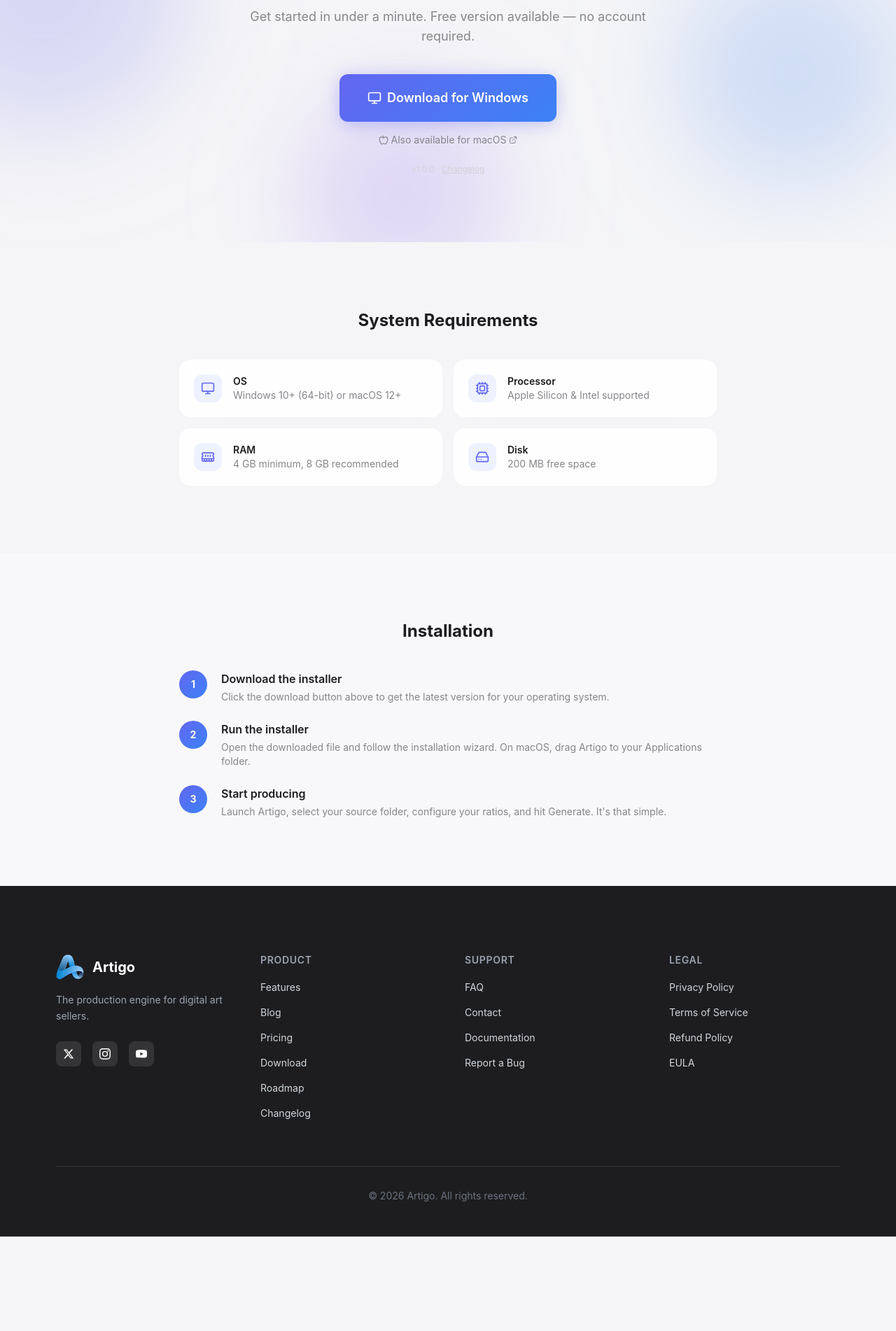
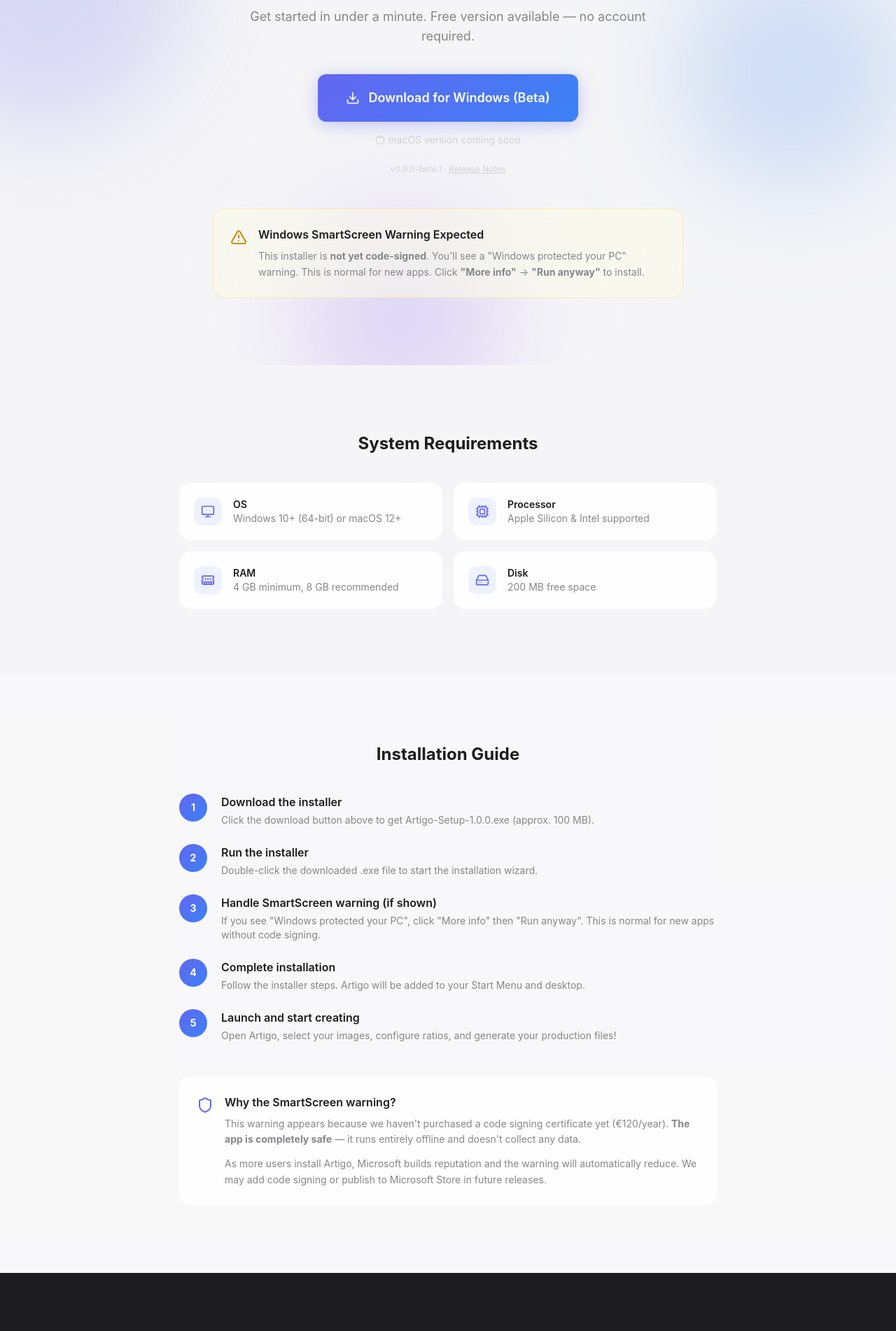
Before and after one commit to Strikeh/Artigo-web, a Next.js app: page /download in a window 1280 px wide. Shown: the part 258-2160 px from the top of the page at 70% size. Before the commit the page ends 2025 px from the top, so only its background shows below. Built offline with nearby package versions, Linux system fonts and the light colour scheme.

Commit message:
fix zoom images

```diff
--- a/src/app/download/page.tsx
+++ b/src/app/download/page.tsx
@@ -10,11 +10,17 @@
   Cpu,
   MemoryStick,
   ExternalLink,
+  AlertTriangle,
+  Shield,
 } from "lucide-react";
 import { Button } from "@/components/ui/Button";
 import { AnimatedBlobs } from "@/components/layout/AnimatedBlobs";
 
 type OS = "windows" | "mac" | "other";
+
+const DOWNLOAD_URL =
+  "https://github.com/Strikeh/Artigo-web/releases/download/v0.9.0-beta.1/Artigo-Setup-1.0.0.exe";
+const VERSION = "0.9.0-beta.1";
 
 const systemReqs = [
   { icon: Monitor, label: "OS", value: "Windows 10+ (64-bit) or macOS 12+" },
@@ -57,42 +63,71 @@
             <div className="mt-10 flex flex-col items-center gap-4">
               {os === "windows" || os === "other" ? (
                 <>
-                  <Button size="lg" icon={<Monitor size={20} />}>
-                    Download for Windows
-                  </Button>
                   <a
-                    href="#"
-                    className="text-sm text-text-secondary hover:text-accent-indigo transition-colors flex items-center gap-1"
+                    href={DOWNLOAD_URL}
+                    className="btn-primary px-10 py-5 text-lg inline-flex items-center gap-3"
                   >
+                    <Download size={20} />
+                    Download for Windows (Beta)
+                  </a>
+                  <p className="text-sm text-text-tertiary flex items-center gap-1">
                     <Apple size={14} />
-                    Also available for macOS
-                    <ExternalLink size={12} />
-                  </a>
+                    macOS version coming soon
+                  </p>
                 </>
               ) : (
                 <>
-                  <Button size="lg" icon={<Apple size={20} />}>
-                    Download for macOS
-                  </Button>
                   <a
-                    href="#"
-                    className="text-sm text-text-secondary hover:text-accent-indigo transition-colors flex items-center gap-1"
+                    href={DOWNLOAD_URL}
+                    className="btn-primary px-10 py-5 text-lg inline-flex items-center gap-3"
                   >
-                    <Monitor size={14} />
-                    Also available for Windows
-                    <ExternalLink size={12} />
+                    <Download size={20} />
+                    Download for Windows (Beta)
                   </a>
+                  <p className="text-sm text-text-tertiary flex items-center gap-1">
+                    <Apple size={14} />
+                    macOS version coming soon
+                  </p>
                 </>
               )}
             </div>
 
             {/* Version */}
             <p className="mt-6 text-xs text-text-tertiary">
-              v1.0.0 ·{" "}
-              <a href="#" className="underline hover:text-text-secondary">
-                Changelog
+              v{VERSION} ·{" "}
+              <a
+                href="https://github.com/Strikeh/Artigo-web/releases"
+                target="_blank"
+                rel="noopener noreferrer"
+                className="underline hover:text-text-secondary"
+              >
+                Release Notes
               </a>
             </p>
+          </motion.div>
+
+          {/* SmartScreen Warning Notice */}
+          <motion.div
+            initial={{ opacity: 0, y: 16 }}
+            animate={{ opacity: 1, y: 0 }}
+            transition={{ duration: 0.6, delay: 0.2 }}
+            className="mt-12 max-w-2xl mx-auto"
+          >
+            <div className="glass-strong rounded-2xl p-6 border border-yellow-400/30 bg-yellow-50/50">
+              <div className="flex items-start gap-4">
+                <AlertTriangle className="text-yellow-600 flex-shrink-0 mt-1" size={24} />
+                <div className="text-left">
+                  <h3 className="text-base font-semibold text-text-primary mb-2">
+                    Windows SmartScreen Warning Expected
+                  </h3>
+                  <p className="text-sm text-text-secondary leading-relaxed">
+                    This installer is <strong>not yet code-signed</strong>. You&#39;ll see a
+                    &quot;Windows protected your PC&quot; warning. This is normal for new apps.
+                    Click <strong>&quot;More info&quot;</strong> → <strong>&quot;Run anyway&quot;</strong> to install.
+                  </p>
+                </div>
+              </div>
+            </div>
           </motion.div>
         </div>
       </section>
@@ -132,7 +167,7 @@
       <section className="section-padding bg-white/30">
         <div className="max-container max-w-3xl">
           <h2 className="text-2xl font-bold text-text-primary text-center mb-10">
-            Installation
+            Installation Guide
           </h2>
 
           <ol className="space-y-6">
@@ -140,17 +175,27 @@
               {
                 step: "1",
                 title: "Download the installer",
-                desc: "Click the download button above to get the latest version for your operating system.",
+                desc: "Click the download button above to get Artigo-Setup-1.0.0.exe (approx. 100 MB).",
               },
               {
                 step: "2",
                 title: "Run the installer",
-                desc: "Open the downloaded file and follow the installation wizard. On macOS, drag Artigo to your Applications folder.",
+                desc: "Double-click the downloaded .exe file to start the installation wizard.",
               },
               {
                 step: "3",
-                title: "Start producing",
-                desc: "Launch Artigo, select your source folder, configure your ratios, and hit Generate. It's that simple.",
+                title: "Handle SmartScreen warning (if shown)",
+                desc: "If you see \"Windows protected your PC\", click \"More info\" then \"Run anyway\". This is normal for new apps without code signing.",
+              },
+              {
+                step: "4",
+                title: "Complete installation",
+                desc: "Follow the installer steps. Artigo will be added to your Start Menu and desktop.",
+              },
+              {
+                step: "5",
+                title: "Launch and start creating",
+                desc: "Open Artigo, select your images, configure ratios, and generate your production files!",
               },
             ].map((item) => (
               <motion.li
@@ -174,6 +219,33 @@
               </motion.li>
             ))}
           </ol>
+
+          {/* Trust & Security Note */}
+          <motion.div
+            initial={{ opacity: 0, y: 16 }}
+            whileInView={{ opacity: 1, y: 0 }}
+            viewport={{ once: true }}
+            className="mt-12 glass-strong rounded-2xl p-6 border border-white/40"
+          >
+            <div className="flex items-start gap-4">
+              <Shield className="text-accent-indigo flex-shrink-0 mt-1" size={24} />
+              <div>
+                <h3 className="text-base font-semibold text-text-primary mb-2">
+                  Why the SmartScreen warning?
+                </h3>
+                <p className="text-sm text-text-secondary leading-relaxed mb-3">
+                  This warning appears because we haven&#39;t purchased a code signing
+                  certificate yet (€120/year). <strong>The app is completely safe</strong> —
+                  it runs entirely offline and doesn&#39;t collect any data.
+                </p>
+                <p className="text-sm text-text-secondary leading-relaxed">
+                  As more users install Artigo, Microsoft builds reputation and the warning
+                  will automatically reduce. We may add code signing or publish to Microsoft
+                  Store in future releases.
+                </p>
+              </div>
+            </div>
+          </motion.div>
         </div>
       </section>
     </div>
--- a/src/components/sections/GridDeepDive.tsx
+++ b/src/components/sections/GridDeepDive.tsx
@@ -4,6 +4,7 @@
 import Image from "next/image";
 import { motion, AnimatePresence } from "framer-motion";
 import { SectionHeading } from "@/components/ui/SectionHeading";
+import { ImageLightbox } from "@/components/ui/ImageLightbox";
 
 const presets = [
   {
@@ -59,12 +60,12 @@
                     transition={{ duration: 0.3 }}
                     className="relative w-full aspect-[4/3] max-h-[350px]"
                   >
-                    <Image
+                    <ImageLightbox
                       src={activePreset.image}
                       alt={`${activePreset.name} Animation`}
-                      fill
-                      className="object-contain rounded-md"
-                      unoptimized
+                      width={800}
+                      height={600}
+                      className="object-contain w-full h-full rounded-md"
                     />
                   </motion.div>
                 </AnimatePresence>
--- a/src/components/sections/Hero.tsx
+++ b/src/components/sections/Hero.tsx
@@ -6,6 +6,7 @@
 import { Download, Play } from "lucide-react";
 import { Button } from "@/components/ui/Button";
 import { AnimatedBlobs } from "@/components/layout/AnimatedBlobs";
+import { ImageLightbox } from "@/components/ui/ImageLightbox";
 
 const screenshots = [
   { src: "/images/home.png", alt: "Artigo Home Dashboard" },
@@ -77,6 +78,18 @@
           transition={{ duration: 0.7, ease: "easeOut" }}
           className="max-w-5xl mx-auto flex flex-col items-center"
         >
+          {/* Beta Release Badge */}
+          <motion.a
+            href="/download"
+            initial={{ opacity: 0, scale: 0.9 }}
+            animate={{ opacity: 1, scale: 1 }}
+            transition={{ duration: 0.5, delay: 0.2 }}
+            className="inline-flex items-center gap-2 px-4 py-2 rounded-full bg-gradient-accent text-white text-sm font-semibold mb-6 hover:scale-105 transition-transform shadow-lg"
+          >
+            <span className="w-2 h-2 rounded-full bg-white animate-pulse" />
+            🎉 Beta Now Available — Download Free
+          </motion.a>
+
           <h1 className="text-5xl md:text-6xl lg:text-7xl font-extrabold tracking-tight text-text-primary leading-[1.05]">
             One folder in.
             <br />
@@ -90,7 +103,7 @@
 
           <div className="mt-10 flex flex-col sm:flex-row gap-4 justify-center">
             <Button href="/download" size="lg" icon={<Download size={20} />}>
-              Download Free
+              Download Beta
             </Button>
             <Button
               variant="secondary"
@@ -166,13 +179,13 @@
                   className="absolute inset-0 w-full h-full p-4 md:p-8"
                 >
                   <div className="relative w-full h-full shadow-2xl rounded-lg overflow-hidden border border-black/5 bg-white">
-                    <Image
+                    <ImageLightbox
                       src={screenshots[currentIndex].src}
                       alt={screenshots[currentIndex].alt}
-                      fill
-                      className="object-contain"
+                      width={1200}
+                      height={750}
+                      className="object-contain w-full h-full"
                       priority={currentIndex === 0}
-                      sizes="(max-width: 768px) 100vw, (max-width: 1200px) 90vw, 1200px"
                     />
                   </div>
                 </motion.div>
--- a/src/components/sections/HowItWorks.tsx
+++ b/src/components/sections/HowItWorks.tsx
@@ -6,6 +6,7 @@
 import { FolderOpen, SlidersHorizontal, Rocket } from "lucide-react";
 import { SectionHeading } from "@/components/ui/SectionHeading";
 import { GlassCard } from "@/components/ui/GlassCard";
+import { ImageLightbox } from "@/components/ui/ImageLightbox";
 
 const steps = [
   {
@@ -106,11 +107,12 @@
 
               {/* Screenshot Image */}
               <div className="rounded-xl bg-page overflow-hidden aspect-video relative border border-card-border shadow-sm group-hover:shadow-md transition-shadow">
-                <Image
+                <ImageLightbox
                   src={step.image}
                   alt={step.title}
-                  fill
-                  className="object-cover"
+                  width={800}
+                  height={450}
+                  className="object-cover w-full h-full"
                 />
               </div>
             </GlassCard>
--- /dev/null
+++ b/src/components/ui/ImageLightbox.tsx
@@ -0,0 +1,133 @@
+"use client";
+
+import { useState, useEffect } from "react";
+import { createPortal } from "react-dom";
+import Image from "next/image";
+import { motion, AnimatePresence } from "framer-motion";
+import { X, ZoomIn } from "lucide-react";
+
+interface ImageLightboxProps {
+  src: string;
+  alt: string;
+  width?: number;
+  height?: number;
+  className?: string;
+  priority?: boolean;
+}
+
+export function ImageLightbox({
+  src,
+  alt,
+  width,
+  height,
+  className = "",
+  priority = false,
+}: ImageLightboxProps) {
+  const [isOpen, setIsOpen] = useState(false);
+
+  useEffect(() => {
+    if (isOpen) {
+      document.body.style.overflow = "hidden";
+    } else {
+      document.body.style.overflow = "";
+    }
+
+    return () => {
+      document.body.style.overflow = "";
+    };
+  }, [isOpen]);
+
+  useEffect(() => {
+    const handleEscape = (e: KeyboardEvent) => {
+      if (e.key === "Escape") setIsOpen(false);
+    };
+
+    if (isOpen) {
+      window.addEventListener("keydown", handleEscape);
+      return () => window.removeEventListener("keydown", handleEscape);
+    }
+  }, [isOpen]);
+
+  return (
+    <>
+      {/* Thumbnail with hover effect */}
+      <button
+        onClick={() => setIsOpen(true)}
+        className="relative group cursor-zoom-in block"
+        aria-label={`Zoom ${alt}`}
+      >
+        <Image
+          src={src}
+          alt={alt}
+          width={width}
+          height={height}
+          className={className}
+          priority={priority}
+        />
+        {/* Zoom overlay hint */}
+        <div className="absolute inset-0 bg-black/0 group-hover:bg-black/10 transition-colors flex items-center justify-center">
+          <div className="opacity-0 group-hover:opacity-100 transition-opacity bg-white/90 backdrop-blur-sm rounded-full p-3 shadow-lg">
+            <ZoomIn className="text-accent-indigo" size={24} />
+          </div>
+        </div>
+      </button>
+
+      {/* Lightbox Modal — rendered via portal directly on document.body */}
+      {typeof document !== "undefined" &&
+        createPortal(
+          <AnimatePresence>
+            {isOpen && (
+              <motion.div
+                initial={{ opacity: 0 }}
+                animate={{ opacity: 1 }}
+                exit={{ opacity: 0 }}
+                transition={{ duration: 0.2 }}
+                style={{ position: "fixed", inset: 0, zIndex: 99999 }}
+                className="bg-black/95 backdrop-blur-md flex items-center justify-center"
+                onClick={() => setIsOpen(false)}
+              >
+                {/* Close button */}
+                <button
+                  onClick={() => setIsOpen(false)}
+                  className="absolute top-6 right-6 p-3 rounded-full bg-white/10 hover:bg-white/20 transition-colors text-white shadow-lg"
+                  aria-label="Close lightbox"
+                >
+                  <X size={28} />
+                </button>
+
+                {/* Image */}
+                <motion.div
+                  initial={{ scale: 0.92, opacity: 0 }}
+                  animate={{ scale: 1, opacity: 1 }}
+                  exit={{ scale: 0.92, opacity: 0 }}
+                  transition={{ duration: 0.2 }}
+                  style={{ position: "absolute", inset: "3rem" }}
+                  onClick={(e) => e.stopPropagation()}
+                >
+                  <div className="relative w-full h-full">
+                    <Image
+                      src={src}
+                      alt={alt}
+                      fill
+                      className="object-contain"
+                      quality={100}
+                      sizes="100vw"
+                    />
+                  </div>
+                </motion.div>
+
+                {/* Hint */}
+                <p
+                  style={{ position: "absolute", bottom: "1.5rem" }}
+                  className="text-white/60 text-sm bg-black/40 px-4 py-2 rounded-full"
+                >
+                  ESC or click outside to close
+                </p>
+              </motion.div>
+            )}
+          </AnimatePresence>,
+          document.body
+        )}
+    </>
+  );
+}
```
